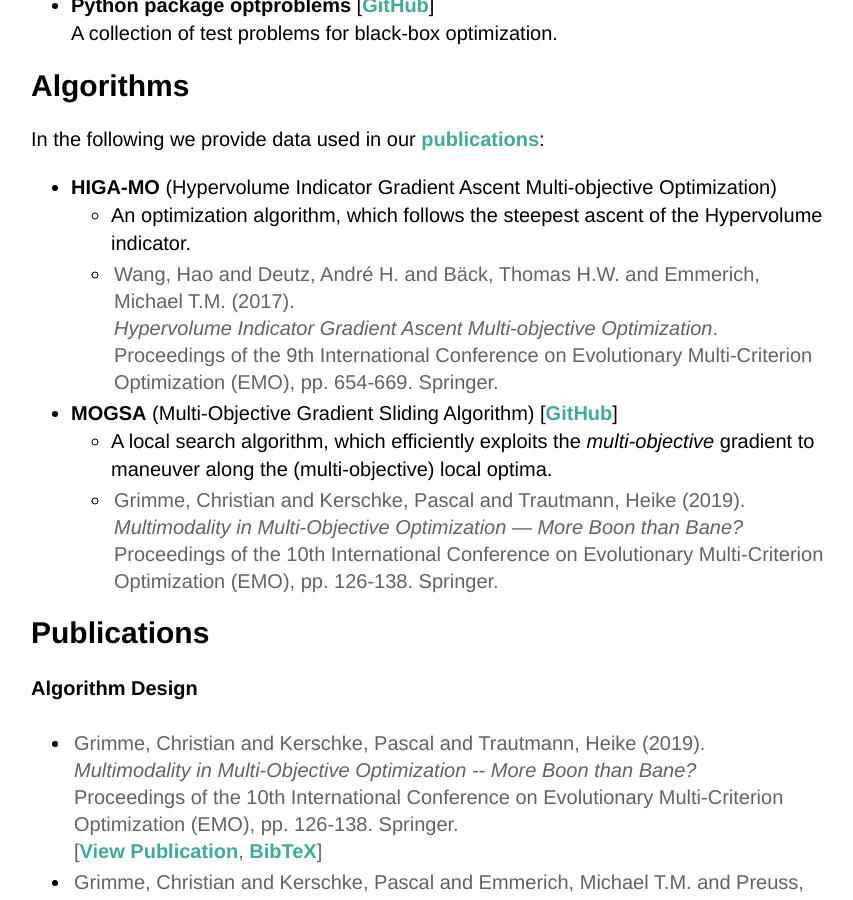
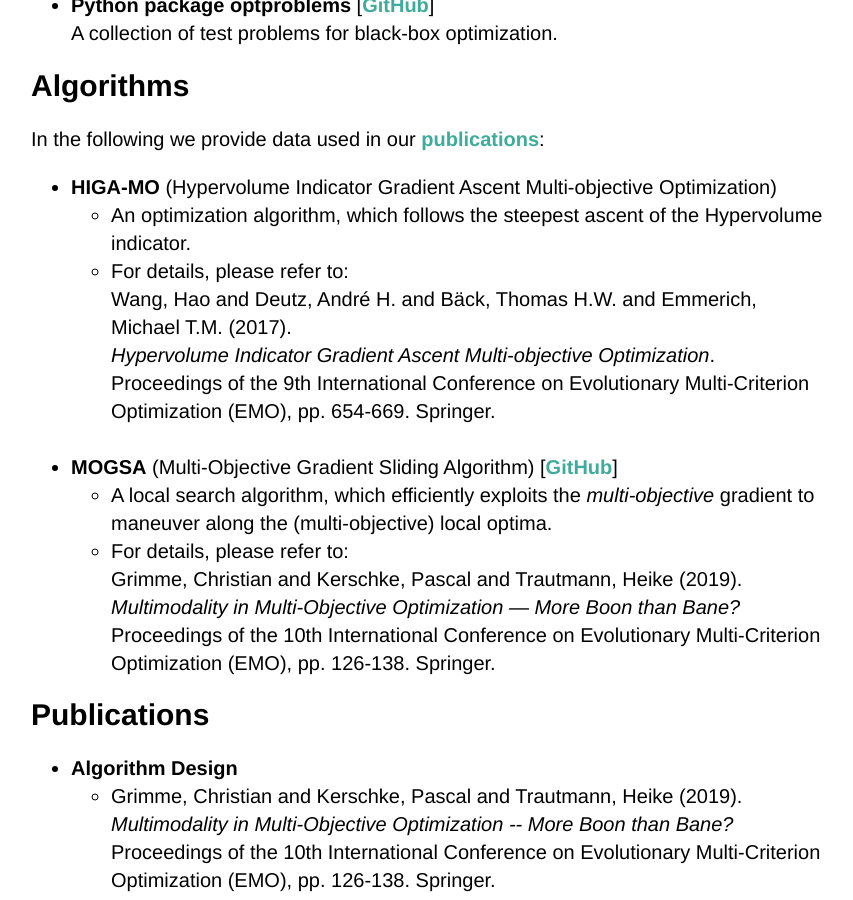
Before and after one commit to mo-opt/mo-opt, a Jekyll site: the page built from index.html, in a window 1280 px wide and 900 px high, scrolled down 1791 px. Shown: the whole window, without its empty margins (209-1062 px from the left). Built offline with Jekyll 4.4.1, drawn with Linux system fonts in a browser that asks for light colours.

Commit message:
updated publication summary

```diff
--- a/index.html
+++ b/index.html
@@ -64,52 +64,53 @@
   <li><b>HIGA-MO</b> (Hypervolume Indicator Gradient Ascent Multi-objective Optimization)</li>
   <ul>
     <li>An optimization algorithm, which follows the steepest ascent of the Hypervolume indicator.</li>
-    <li><p class="publication">Wang, Hao and Deutz, Andr&eacute; H. and B&#228;ck, Thomas H.W. and Emmerich, Michael T.M. (2017).<br>
+    <li>For details, please refer to:<br>
+      Wang, Hao and Deutz, Andr&eacute; H. and B&#228;ck, Thomas H.W. and Emmerich, Michael T.M. (2017).<br>
       <em>Hypervolume Indicator Gradient Ascent Multi-objective Optimization</em>.<br>
-      Proceedings of the 9th International Conference on Evolutionary Multi-Criterion Optimization (EMO), pp. 654-669. Springer.</p></li>
+      Proceedings of the 9th International Conference on Evolutionary Multi-Criterion Optimization (EMO), pp. 654-669. Springer.</li><br>
   </ul>
   <li><b>MOGSA</b> (Multi-Objective Gradient Sliding Algorithm) [<a href="https://github.com/kerschke/mogsa" alt="View GitHub repository">GitHub</a>]</li>
   <ul>
     <li>A local search algorithm, which efficiently exploits the <i>multi-objective</i> gradient to maneuver along the (multi-objective) local optima.</li>
-    <li><p class="publication">Grimme, Christian and Kerschke, Pascal and Trautmann, Heike (2019).<br>
+    <li>For details, please refer to:<br>
+      Grimme, Christian and Kerschke, Pascal and Trautmann, Heike (2019).<br>
       <em>Multimodality in Multi-Objective Optimization — More Boon than Bane?</em><br>
-      Proceedings of the 10th International Conference on Evolutionary Multi-Criterion Optimization (EMO), pp. 126-138. Springer.</p></li>
+      Proceedings of the 10th International Conference on Evolutionary Multi-Criterion Optimization (EMO), pp. 126-138. Springer.</li>
   </ul>
 </ul>
 
 
 <h2 id="publications">Publications</h2>
 
-<h4 id="algorithms">Algorithm Design</h2>
-
   <ul>
-    <li><p class="publication">Grimme, Christian and Kerschke, Pascal and Trautmann, Heike (2019).<br>
+    <li><b>Algorithm Design</b></li>
+    <ul>
+    <li>Grimme, Christian and Kerschke, Pascal and Trautmann, Heike (2019).<br>
       <em>Multimodality in Multi-Objective Optimization -- More Boon than Bane?</em><br>
       Proceedings of the 10th International Conference on Evolutionary Multi-Criterion Optimization (EMO), pp. 126-138. Springer.<br>
-      [<a href="https://link.springer.com/chapter/10.1007/978-3-030-12598-1_11" alt="View Publication">View Publication</a>, <a href="https://citation-needed.springer.com/v2/references/10.1007/978-3-030-12598-1_11?format=bibtex&flavour=citation" alt="BibTeX">BibTeX</a>]</p></li>
-    <li><p class="publication">Grimme, Christian and Kerschke, Pascal and Emmerich, Michael T.M. and Preuss, Mike and Deutz, Andr&eacute; H. and Trautmann, Heike (2019).<br>
+      [<a href="https://link.springer.com/chapter/10.1007/978-3-030-12598-1_11" alt="View Publication">View Publication</a>, <a href="https://citation-needed.springer.com/v2/references/10.1007/978-3-030-12598-1_11?format=bibtex&flavour=citation" alt="BibTeX">BibTeX</a>]</li>
+    <li>Grimme, Christian and Kerschke, Pascal and Emmerich, Michael T.M. and Preuss, Mike and Deutz, Andr&eacute; H. and Trautmann, Heike (2019).<br>
       <em>Sliding to the Global Optimum: How to Benefit from Non-Global Optima in Multimodal Multi-Objective Optimization.</em><br>
       Proceedings of the International Global Optimization Workshop (LeGO 2018), pp. 020052-1-020052-4. AIP.<br>
-      [<a href="https://aip.scitation.org/doi/abs/10.1063/1.5090019" alt="View Publication">View Publication</a>]</p></li>
-    <li><p class="publication">Kerschke, Pascal and Wang, Hao and Preuss, Mike and Grimme, Christian and Deutz, Andr&eacute; H. and Trautmann, Heike and Emmerich, Michael T.M. (2018).<br>
+      [<a href="https://aip.scitation.org/doi/abs/10.1063/1.5090019" alt="View Publication">View Publication</a>]</li>
+    <li>Kerschke, Pascal and Wang, Hao and Preuss, Mike and Grimme, Christian and Deutz, Andr&eacute; H. and Trautmann, Heike and Emmerich, Michael T.M. (2018).<br>
       <em>Search Dynamics on Multimodal Multi-Objective Problems</em>.<br>
       Evolutionary Computation (ECJ), Vol. 0:1-30. MIT Press (in press).<br>
-      [<a href="https://www.mitpressjournals.org/doi/abs/10.1162/evco_a_00234" alt="View Publication">View Publication</a>]</p></li>
-    <li><p class="publication">Wang, Hao and Deutz, Andr&eacute; H. and B&#228;ck, Thomas H.W. and Emmerich, Michael T.M. (2017).<br>
+      [<a href="https://www.mitpressjournals.org/doi/abs/10.1162/evco_a_00234" alt="View Publication">View Publication</a>]</li>
+    <li>Wang, Hao and Deutz, Andr&eacute; H. and B&#228;ck, Thomas H.W. and Emmerich, Michael T.M. (2017).<br>
       <em>Hypervolume Indicator Gradient Ascent Multi-objective Optimization</em>.<br>
       Proceedings of the 9th International Conference on Evolutionary Multi-Criterion Optimization (EMO), pp. 654-669. Springer.<br>
-      [<a href="https://link.springer.com/chapter/10.1007/978-3-319-54157-0_44" alt="View Publication">View Publication</a>, <a href="https://citation-needed.springer.com/v2/references/10.1007/978-3-319-54157-0_44?format=bibtex&flavour=citation" alt="BibTeX">BibTeX</a>]</p></li>
+      [<a href="https://link.springer.com/chapter/10.1007/978-3-319-54157-0_44" alt="View Publication">View Publication</a>, <a href="https://citation-needed.springer.com/v2/references/10.1007/978-3-319-54157-0_44?format=bibtex&flavour=citation" alt="BibTeX">BibTeX</a>]</li><br>
+    </ul>
+    <li><b>Understanding Multi-Objective Problem Landscapes</b></li>
+    <ul>
+    <li>Kerschke, Pascal and Grimme, Christian (2017).<br>
+      <em>An Expedition to Multimodal Multi-Objective Optimization Landscapes</em>.<br>
+      Proceedings of the 9th International Conference on Evolutionary Multi-Criterion Optimization (EMO), pp. 329-343. Springer.<br>
+      [<a href="https://link.springer.com/chapter/10.1007/978-3-319-54157-0_23" alt="View Publication">View Publication</a>, <a href="https://citation-needed.springer.com/v2/references/10.1007/978-3-319-54157-0_23?format=bibtex&flavour=citation" alt="BibTeX">BibTeX</a>]</li>
+    <li>Kerschke, Pascal and Wang, Hao and Preuss, Mike and Grimme, Christian and Deutz, Andr&eacute; H. and Trautmann, Heike and Emmerich, Michael T.M. (2016).<br>
+      <em>Towards Analyzing Multimodality of Multiobjective Landscapes</em>.<br>
+      Proceedings of the 14th International Conference on Parallel Problem Solving from Nature (PPSN XIV), pp. 962-972. Springer (<b>Best Paper Award</b>).<br>
+      [<a href="https://link.springer.com/chapter/10.1007/978-3-319-45823-6_90" alt="View Publication">View Publication</a>, <a href="https://citation-needed.springer.com/v2/references/10.1007/978-3-319-45823-6_90?format=bibtex&flavour=citation" alt="BibTeX">BibTeX</a>]</li>
   </ul>
-
-<h4 id="understanding">Understanding Multi-Objective Problem Landscapes</h2>
-
-<ul>
-  <li><p class="publication">Kerschke, Pascal and Grimme, Christian (2017).<br>
-    <em>An Expedition to Multimodal Multi-Objective Optimization Landscapes</em>.<br>
-    Proceedings of the 9th International Conference on Evolutionary Multi-Criterion Optimization (EMO), pp. 329-343. Springer.<br>
-    [<a href="https://link.springer.com/chapter/10.1007/978-3-319-54157-0_23" alt="View Publication">View Publication</a>, <a href="https://citation-needed.springer.com/v2/references/10.1007/978-3-319-54157-0_23?format=bibtex&flavour=citation" alt="BibTeX">BibTeX</a>]</p></li>
-  <li><p class="publication">Kerschke, Pascal and Wang, Hao and Preuss, Mike and Grimme, Christian and Deutz, Andr&eacute; H. and Trautmann, Heike and Emmerich, Michael T.M. (2016).<br>
-    <em>Towards Analyzing Multimodality of Multiobjective Landscapes</em>.<br>
-    Proceedings of the 14th International Conference on Parallel Problem Solving from Nature (PPSN XIV), pp. 962-972. Springer (<b>Best Paper Award</b>).<br>
-    [<a href="https://link.springer.com/chapter/10.1007/978-3-319-45823-6_90" alt="View Publication">View Publication</a>, <a href="https://citation-needed.springer.com/v2/references/10.1007/978-3-319-45823-6_90?format=bibtex&flavour=citation" alt="BibTeX">BibTeX</a>]</p></li>
 </ul>
```
